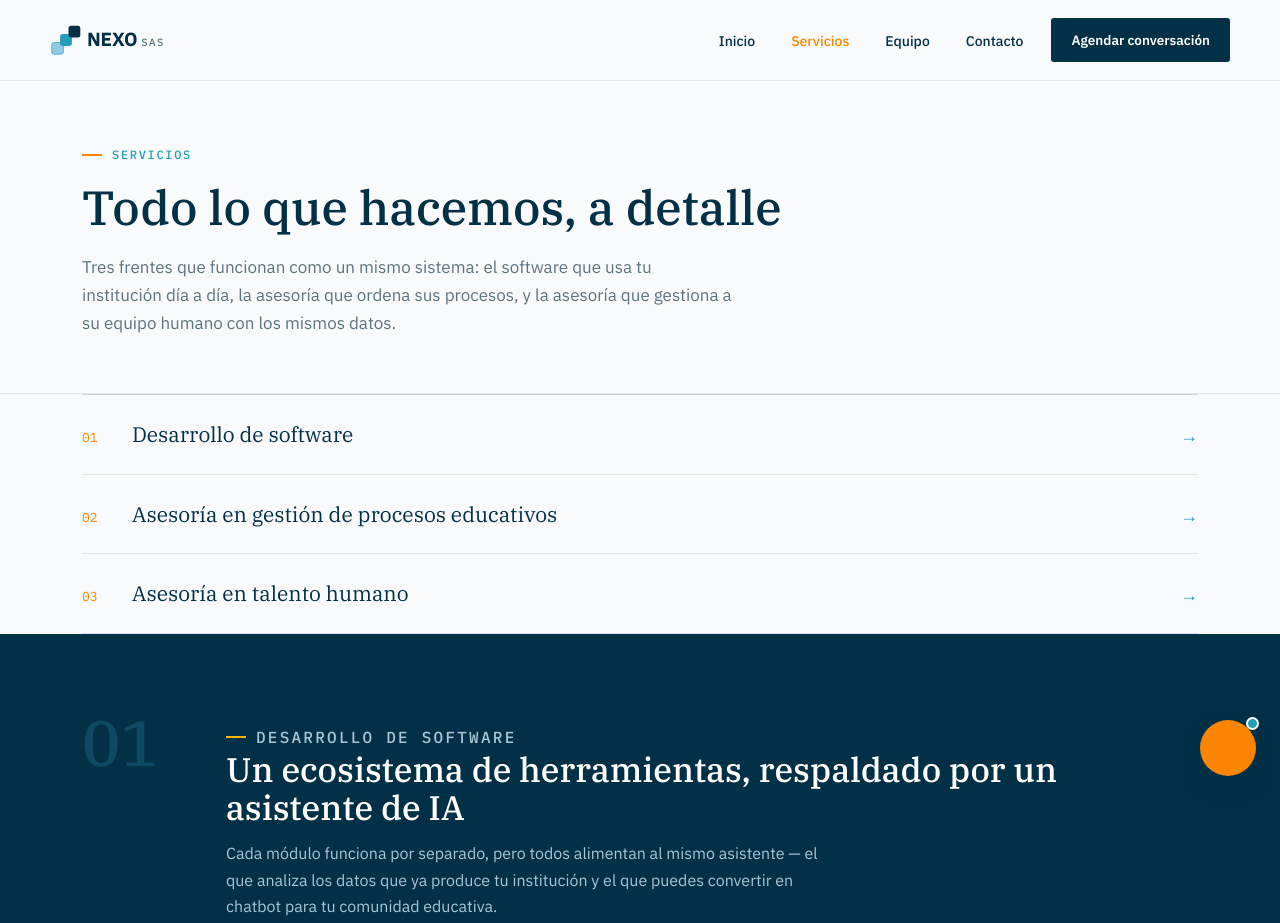
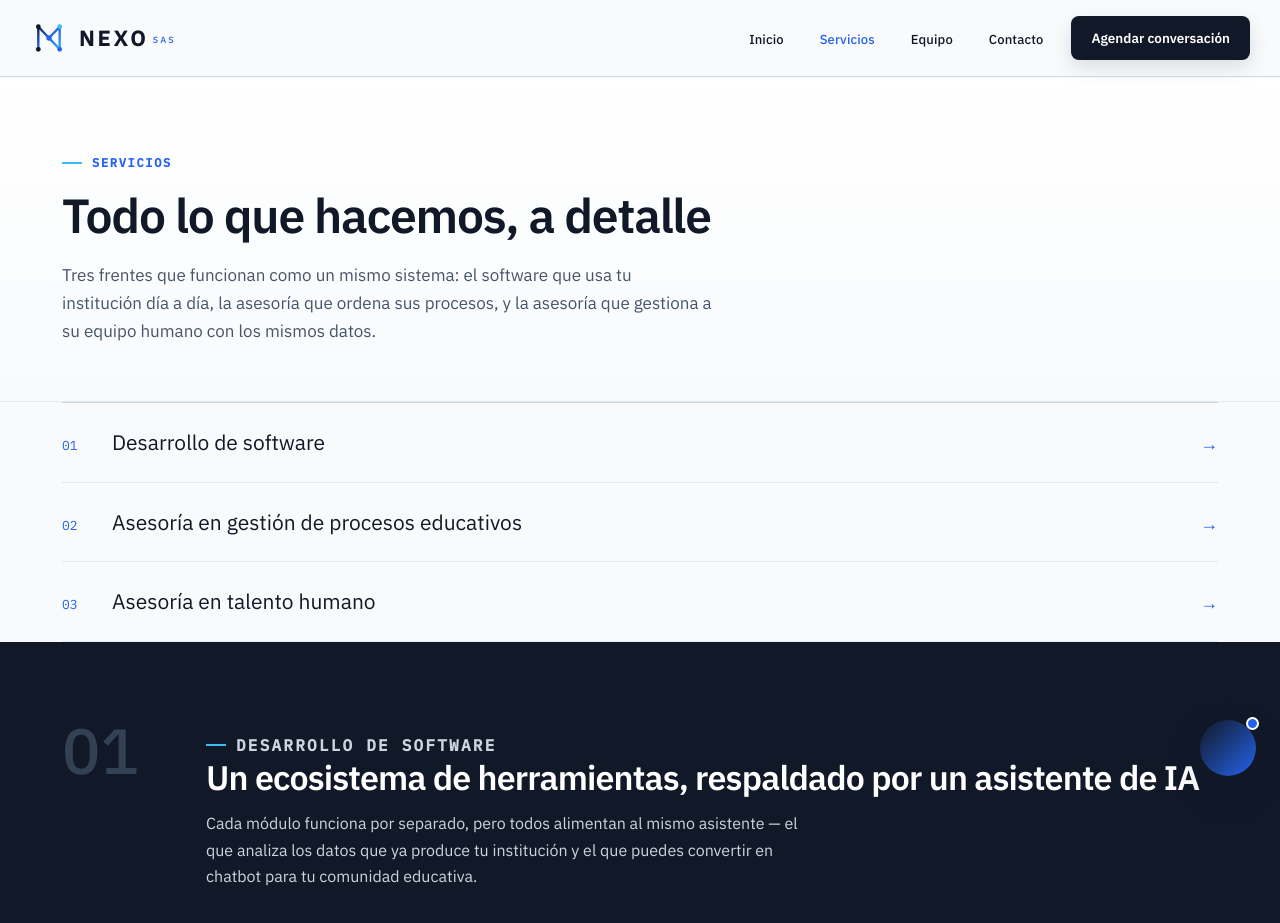
Before and after one commit to cervantes1206/nexo_sas, a plain HTML site: page servicios.html in a window 1280 px wide. Shown: the top 923 px of the page. Drawn offline with Linux system fonts and the light colour scheme; some icons are missing.

Commit message:
brand: apply refresh system to servicios

```diff
--- a/servicios.html
+++ b/servicios.html
@@ -3,13 +3,14 @@
 <head>
 <meta charset="UTF-8">
 <meta name="viewport" content="width=device-width, initial-scale=1.0">
-<title>Servicios — Nexo SAS</title>
+<title>Soluciones — NEXO SAS</title>
 <meta name="description" content="Desarrollo de software educativo, asesoría en gestión de procesos educativos y asesoría en talento humano, a detalle.">
 <link rel="icon" type="image/svg+xml" href="assets/favicon.svg">
 <link rel="preconnect" href="https://fonts.googleapis.com">
 <link href="https://fonts.googleapis.com/css2?family=IBM+Plex+Sans:wght@400;500;600;700&family=IBM+Plex+Serif:ital,wght@0,400;0,500;1,500;1,600&family=IBM+Plex+Mono:wght@400;500&display=swap" rel="stylesheet">
 <link rel="stylesheet" href="https://cdnjs.cloudflare.com/ajax/libs/tabler-icons/3.44.0/tabler-icons.min.css">
 <link rel="stylesheet" href="assets/styles.css">
+<link rel="stylesheet" href="assets/brand-refresh.css">
 <style>
   .item-row .tag-row{ display:flex; gap:8px; flex-wrap:wrap; margin-top:8px; }
 
```
